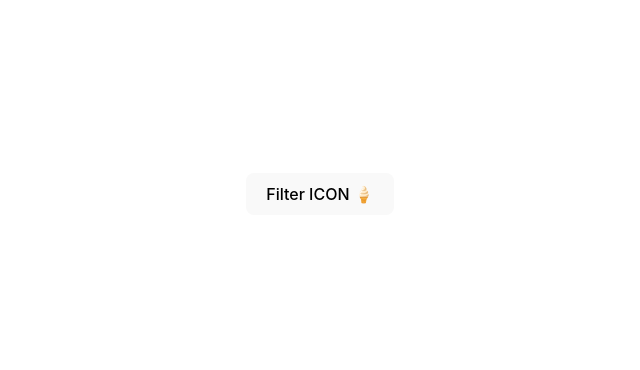
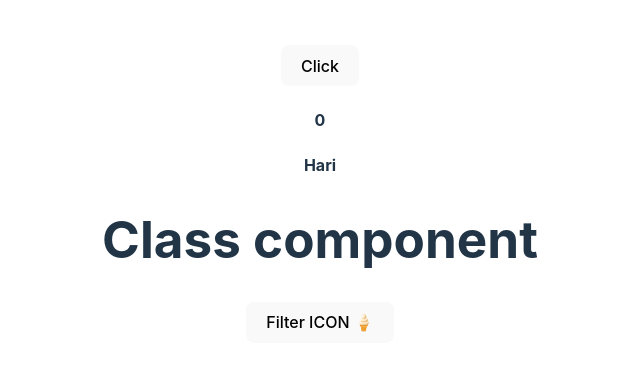
Before and after one commit to iamharie/RTL-Jest, a React (Vite) app: page / in a window 1280 px wide. Shown: the part 206-576 px from the top of the page, without its empty margins (320-960 px from the left). Built offline with nearby package versions, Linux system fonts and the light colour scheme.

Commit message:
Headerclass

```diff
--- a/src/App.tsx
+++ b/src/App.tsx
@@ -1,6 +1,7 @@
 import { useState } from "react";
 import "./App.css";
 import Header from "./components/Header";
+import HeaderClass from "./components/HeaderClass";
 
 function App() {
   const [count, setCount] = useState(0);
@@ -10,6 +11,7 @@ function App() {
 
   return (
     <>
+      <HeaderClass />
       <Header />
     </>
   );
--- /dev/null
+++ b/src/components/HeaderClass.tsx
@@ -0,0 +1,41 @@
+import React from "react";
+
+interface HeaderClass {
+  count: number;
+  name: string;
+}
+
+class HeaderClass extends React.Component<{}, { count: number; name: string }> {
+  //manage state
+  constructor(props: HeaderClass) {
+    super(props);
+    this.state = {
+      count: 0,
+      name: "Hari",
+    };
+  }
+
+  //function to handle state
+
+  addition = () => {
+    this.setState({ count: this.state.count + 1 });
+  };
+
+  sub() {
+    this.setState({ test: 4 });
+  }
+
+  render() {
+    return (
+      <>
+        <button onClick={this.addition}>Click</button>
+        <h4>{this.state.count}</h4>
+        <h4>{this.state.name}</h4>
+        {/* <h6>{this.state.}</h6> */}
+        <h1>Class component</h1>
+      </>
+    );
+  }
+}
+
+export default HeaderClass;
```
